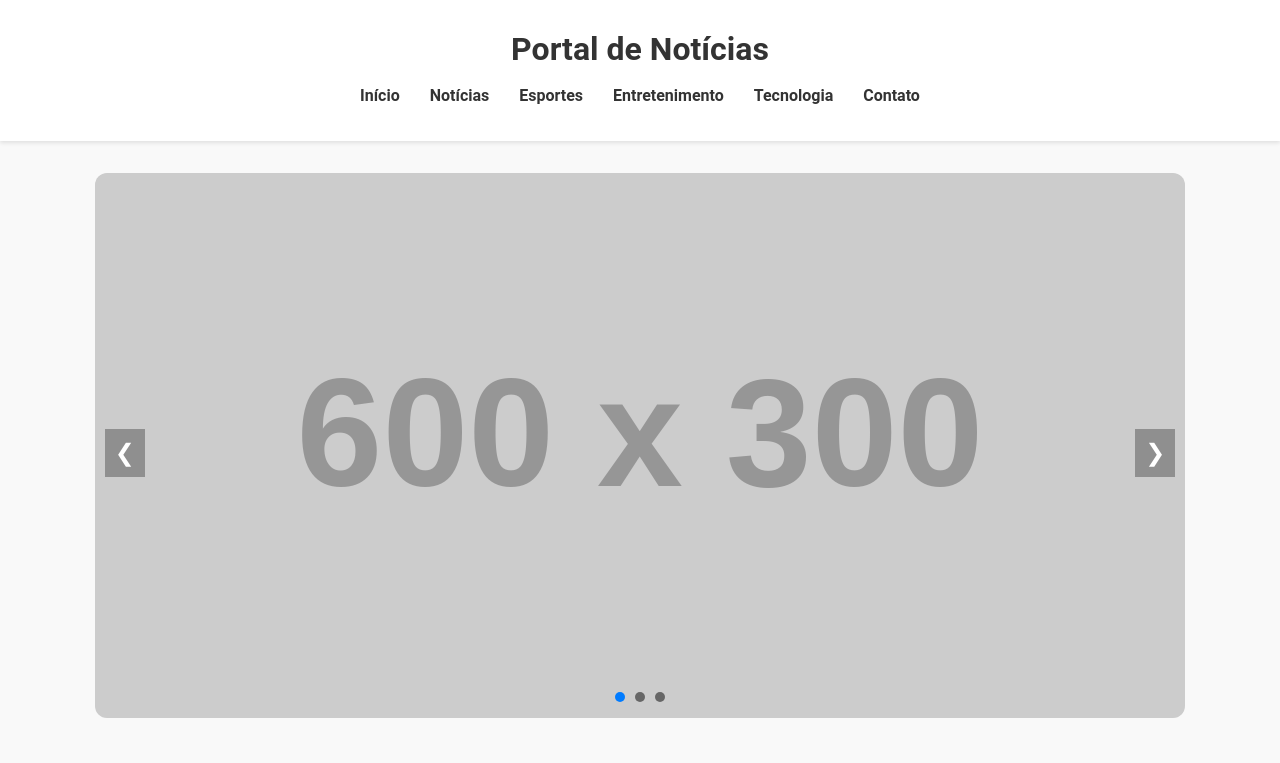
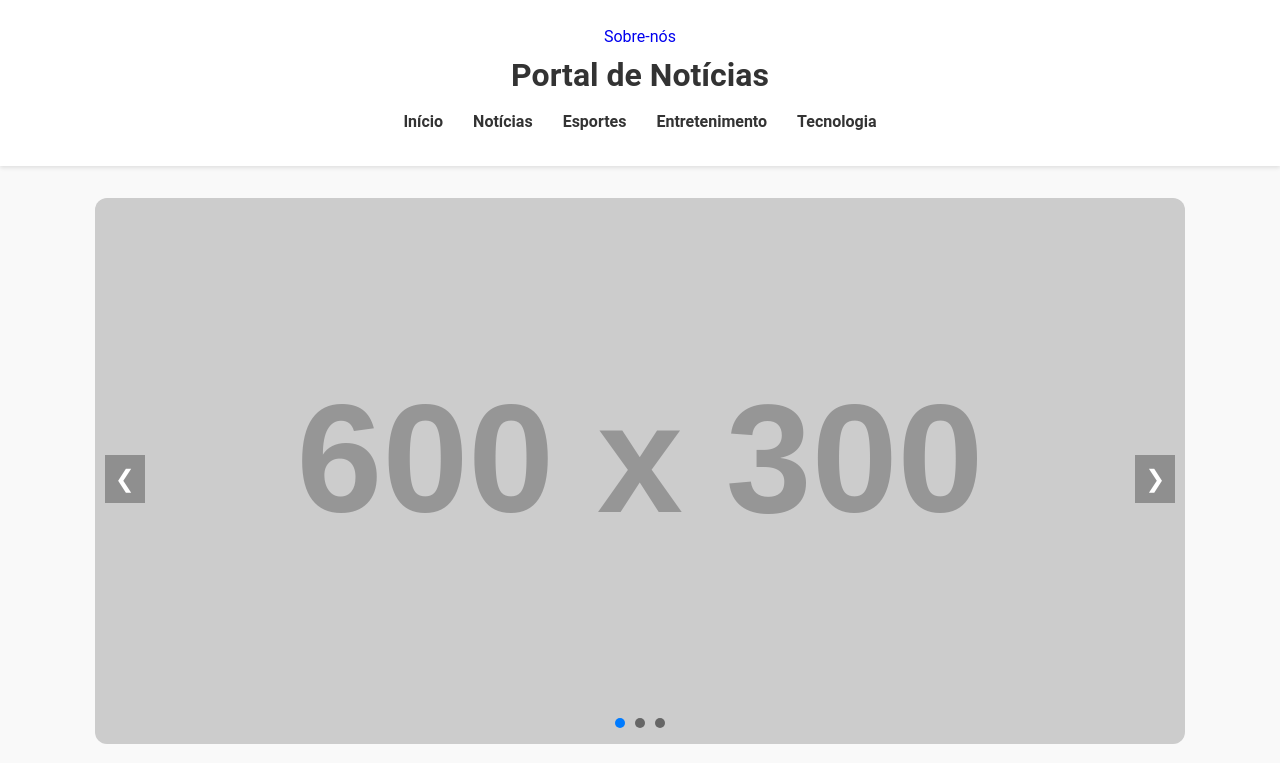
Before and after one commit to Andre-Rodrigues-Dev-Web/layout-portal-noticias-2024, a plain HTML site: page front-end/index.html in a window 1280 px wide. Shown: the top 763 px of the page. Drawn offline with Linux system fonts and the light colour scheme; placeholder pictures from the web are drawn by us.

Commit message:
fix: ajustes de css

```diff
--- a/front-end/assets/css/theme.css
+++ b/front-end/assets/css/theme.css
@@ -41,13 +41,13 @@
 /* Header */
 header {
   background-color: #fff;
+  box-shadow: var(--box-shadow);
   color: #333;
   padding: 1.5em 0;
+  position: sticky;
   text-align: center;
-  position: sticky;
   top: 0;
   z-index: 1000;
-  box-shadow: var(--box-shadow);
   .logo {
     h1 {
       margin: 0;
@@ -55,7 +55,7 @@ header {
       font-weight: bold;
     }
   }
-  nav {
+  .links-categorys{
     ul {
       list-style-type: none;
       padding: 0;
--- a/front-end/index.html
+++ b/front-end/index.html
@@ -8,17 +8,23 @@
   </head>
   <body>
     <header>
+      <nav class="top-links">
+        <ul class="about">
+            <li>
+                <a href="http://">Sobre-nós</a>
+            </li>
+        </ul>
+      </nav>
       <div class="logo">
         <h1>Portal de Notícias</h1>
       </div>
-      <nav>
+      <nav class="links-categorys">
         <ul>
           <li><a href="#">Início</a></li>
           <li><a href="#">Notícias</a></li>
           <li><a href="#">Esportes</a></li>
           <li><a href="#">Entretenimento</a></li>
           <li><a href="#">Tecnologia</a></li>
-          <li><a href="#">Contato</a></li>
         </ul>
       </nav>
     </header>
```
